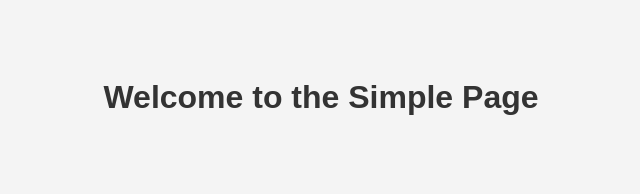
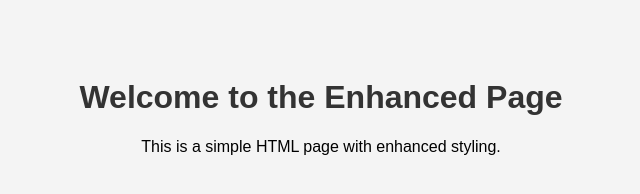
Before and after one commit to h-GHS/TeamProject, a plain HTML site: page index.html in a window 1280 px wide. Shown: the whole page, without its empty margins (319-959 px from the left). Drawn offline with Linux system fonts and the light colour scheme.

Commit message:
Update index.html

```diff
--- a/index.html
+++ b/index.html
@@ -4,10 +4,11 @@
 <head>
     <meta charset="UTF-8">
     <meta name="viewport" content="width=device-width, initial-scale=1.0">
-    <title>Simple Page</title>
+    <title>Enhanced Page</title>
     <link rel="stylesheet" href="styles.css">
 </head>
 <body>
-    <h1>Welcome to the Simple Page</h1>
+    <h1>Welcome to the Enhanced Page</h1>
+    <p>This is a simple HTML page with enhanced styling.</p>
 </body>
 </html>
```
